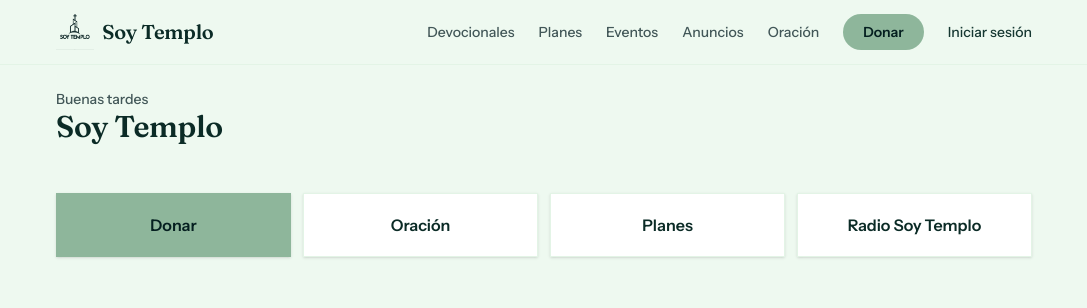
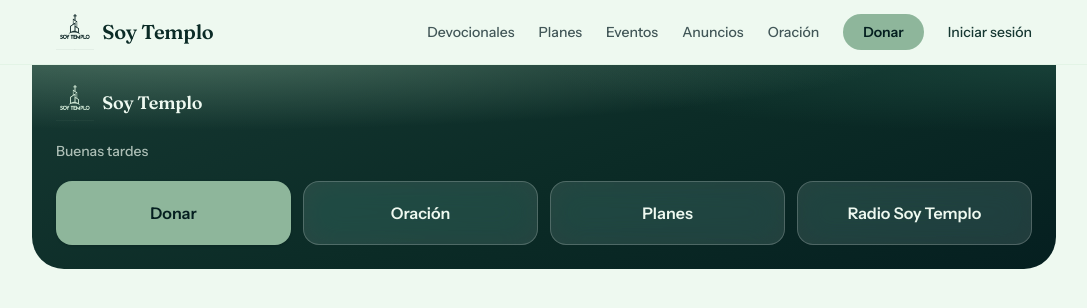
Before and after one commit to joelcastaneda777-coder/Soy-Templo, a Next.js app: page / in a window 1280 px wide. Shown: the top 308 px of the page, without its empty margins (96-1183 px from the left). Built offline with nearby package versions, Linux system fonts and the light colour scheme; no server answers; the database is empty.

Commit message:
Rediseño glassmorphism: hero degradado, tarjetas de vidrio y nav flotante (src/app/page.tsx)

```diff
--- a/src/app/page.tsx
+++ b/src/app/page.tsx
@@ -45,37 +45,26 @@ export default async function HomePage() {
 
   return (
     <div className="space-y-6">
-      <section className="pt-2 md:hidden">
-        <Image
-          src="/brand/logo.png"
-          alt=""
-          width={56}
-          height={52}
-          className="brand-logo-dark h-12 w-auto"
-          priority
-        />
-        <Image
-          src="/brand/logo-light.png"
-          alt=""
-          width={56}
-          height={52}
-          className="brand-logo-light h-12 w-auto"
-          priority
-        />
-      </section>
-      <section className="pt-2">
-        <p className="text-sm font-medium text-tinta-suave">{greetingByHour()}</p>
-        <h1 className="font-display text-3xl font-semibold text-anil-800">{t.app.name}</h1>
-      </section>
+      {/* Hero: degradado de marca + vidrio flotante. Rompe el padding
+          del contenedor principal para llegar de borde a borde. */}
+      <section className="hero-mesh -mx-4 -mt-4 space-y-5 rounded-b-[2rem] px-4 pb-6 pt-5 md:-mx-6 md:px-6">
+        <div className="flex items-center gap-2">
+          <Image src="/brand/logo-light.png" alt="" width={40} height={38} className="h-9 w-auto" priority />
+          <span className="font-display text-lg font-semibold text-anil-50">{t.app.name}</span>
+        </div>
+
+        <div>
+          <p className="text-sm font-medium text-anil-50/70">{greetingByHour()}</p>
+        </div>
 
         {streamUrl ? (
           <a
             href={streamUrl}
-          className="flex items-center gap-3 rounded-[--radius-card] bg-error/10 p-4 font-semibold text-error"
+            className="glass-chip flex items-center gap-3 rounded-2xl p-4 font-semibold text-anil-50"
           >
             <span className="relative flex h-3 w-3">
-            <span className="absolute h-full w-full animate-ping rounded-full bg-error opacity-60" />
-            <span className="h-3 w-3 rounded-full bg-error" />
+              <span className="absolute h-full w-full animate-ping rounded-full bg-red-400 opacity-60" />
+              <span className="h-3 w-3 rounded-full bg-red-400" />
             </span>
             {t.home.liveNow}
           </a>
@@ -83,7 +72,7 @@ export default async function HomePage() {
 
         {devotional ? (
           <Link href={`/devocionales/${devotional.slug}`} className="block">
-          <div className="verse-band rounded-[--radius-card] p-6 shadow-md">
+            <div className="glass rounded-[--radius-card] p-6 text-anil-50">
               <p className="text-xs font-semibold uppercase tracking-wider text-cirio-100">
                 {t.home.todayDevotional}
               </p>
@@ -97,6 +86,14 @@ export default async function HomePage() {
             </div>
           </Link>
         ) : null}
+
+        <div aria-label={t.home.quickActions} className="grid grid-cols-2 gap-3 md:grid-cols-4">
+          <QuickLink href="/donar" label={t.nav.donate} accent />
+          <QuickLink href="/oracion" label={t.nav.prayer} />
+          <QuickLink href="/planes" label={t.nav.plans} />
+          <QuickLink href="/radio" label={t.radio.title} />
+        </div>
+      </section>
 
       <div className="grid gap-4 md:grid-cols-2">
         {event ? (
@@ -124,13 +121,6 @@ export default async function HomePage() {
           </Card>
         ) : null}
       </div>
-
-      <section aria-label={t.home.quickActions} className="grid grid-cols-2 gap-3 md:grid-cols-4">
-        <QuickLink href="/donar" label={t.nav.donate} accent />
-        <QuickLink href="/oracion" label={t.nav.prayer} />
-        <QuickLink href="/planes" label={t.nav.plans} />
-        <QuickLink href="/radio" label={t.radio.title} />
-      </section>
     </div>
   );
 }
@@ -141,8 +131,8 @@ function QuickLink({ href, label, accent }: { href: string; label: string; accen
       href={href}
       className={
         accent
-          ? "flex min-h-16 items-center justify-center rounded-[--radius-card] bg-cirio-500 font-semibold text-anil-900 shadow-sm hover:brightness-95"
-          : "flex min-h-16 items-center justify-center rounded-[--radius-card] border border-manta bg-white font-semibold text-anil-800 shadow-sm hover:border-anil-300 dark:bg-manta"
+          ? "flex min-h-16 items-center justify-center rounded-2xl bg-cirio-500 font-semibold text-anil-900 shadow-sm hover:brightness-95"
+          : "glass-chip flex min-h-16 items-center justify-center rounded-2xl font-semibold text-anil-50 hover:bg-white/20"
       }
     >
       {label}
```
Lines whose indentation alone changed are shown as unchanged.
